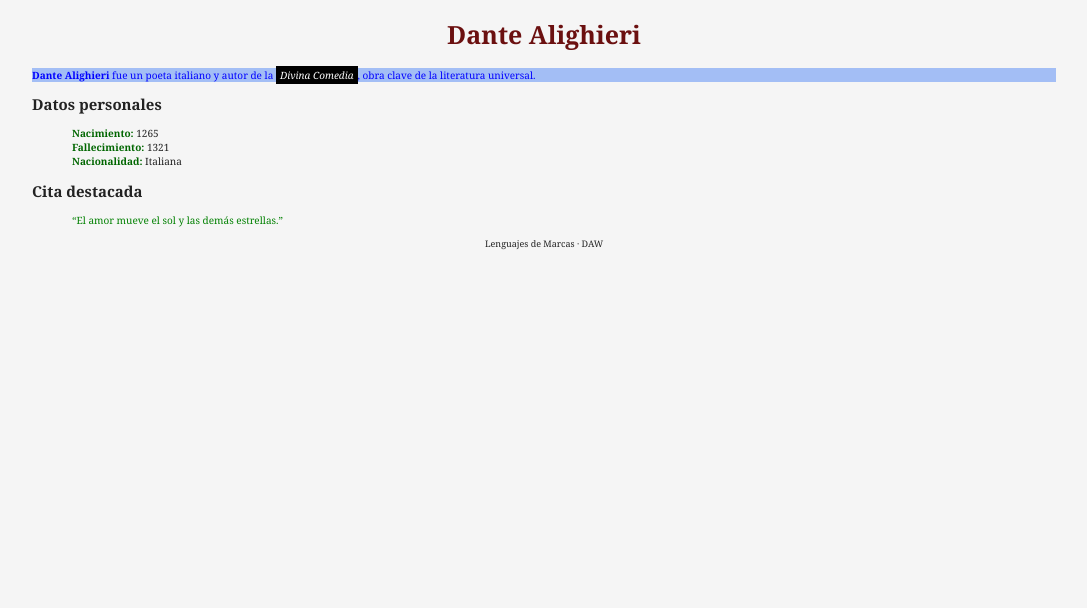
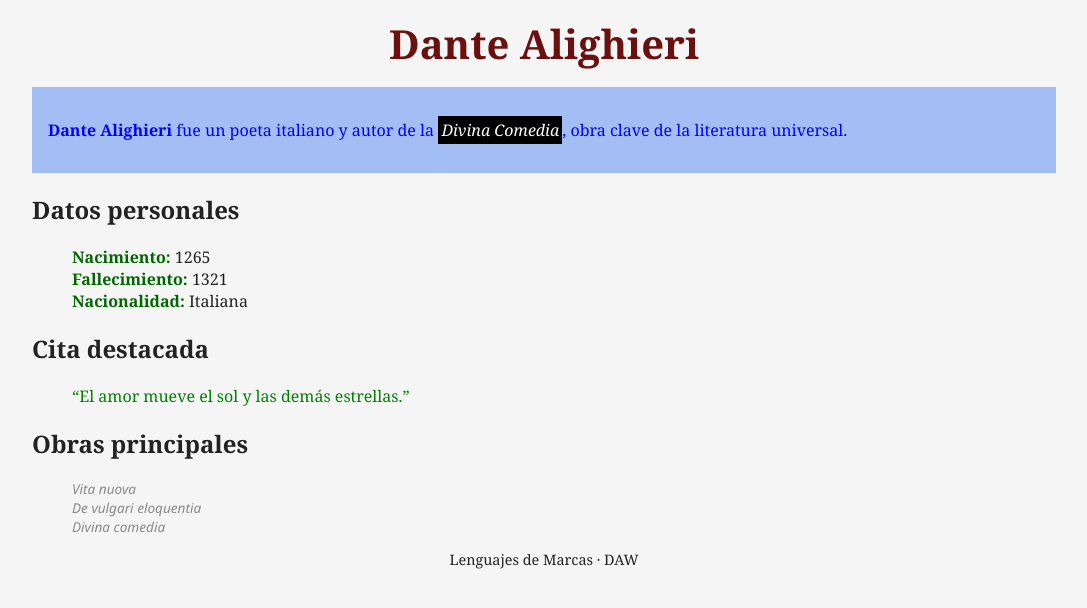
Before and after one commit to ZaneDevv/WebApplicationsDevelopment, a PHP site: page / in a window 1280 px wide. Shown: the top 608 px of the page, without its empty margins (96-1183 px from the left). Run offline with PHP 8.4, Linux system fonts and the light colour scheme.

Commit message:
Exercises CSS

```diff
--- a/MarkupLanguages/Unit-3/Exercise-11/css/style.css
+++ b/MarkupLanguages/Unit-3/Exercise-11/css/style.css
@@ -3,7 +3,7 @@
 -----------------------------*/
 
 html {
-    font-size: 62.5%;
+    font-size: 16px;
 }
 
 body {
@@ -22,10 +22,15 @@ main {
     TITLES
 -----------------------------*/
 
-h1 {
+#main-title {
     color: #6b1010;
     text-align: center;
     font-size: 2.5rem;
+    margin: 1rem 0;
+}
+
+h2 {
+    font-size: 1.5rem;
 }
 
 /*-----------------------------
@@ -36,10 +41,7 @@ h1 {
     font-size: 2rem;
     background-color: rgb(163, 190, 245);
     color: #00f;
-}
-
-h2 {
-    font-size: 1.5rem;
+    padding: 1rem;
 }
 
 /*-----------------------------
@@ -50,7 +52,7 @@ h2 {
     background-color: black;
     color: White;
     font-style: italic;
-    padding: 0.2rem 0.4rem;
+    padding: 0.2rem;
 }
 
 blockquote {
@@ -74,6 +76,13 @@ blockquote, p {
     font-weight: bold;
 }
 
+#data-list-2 {
+    font-family: 'Segoe UI', Tahoma, Geneva, Verdana, sans-serif;
+    font-style: italic;
+    font-size: 0.85rem;
+    color: #888;
+}
+
 /*-----------------------------
     FOOTER
 -----------------------------*/
--- a/MarkupLanguages/Unit-3/Exercise-11/index.html
+++ b/MarkupLanguages/Unit-3/Exercise-11/index.html
@@ -46,6 +46,16 @@
             </blockquote>
         </section>
 
+        <section>
+            <h2>Obras principales</h2>
+
+            <ul class="data-list" id="data-list-2">
+                <li>Vita nuova</li>
+                <li>De vulgari eloquentia</li>
+                <li>Divina comedia</li>
+            </ul>
+        </section>
+
     </main>
 
     <footer>
```
Also changed, not shown: MarkupLanguages/Unit-3/Exercise-12/css/style.css (+6 -1 lines).
